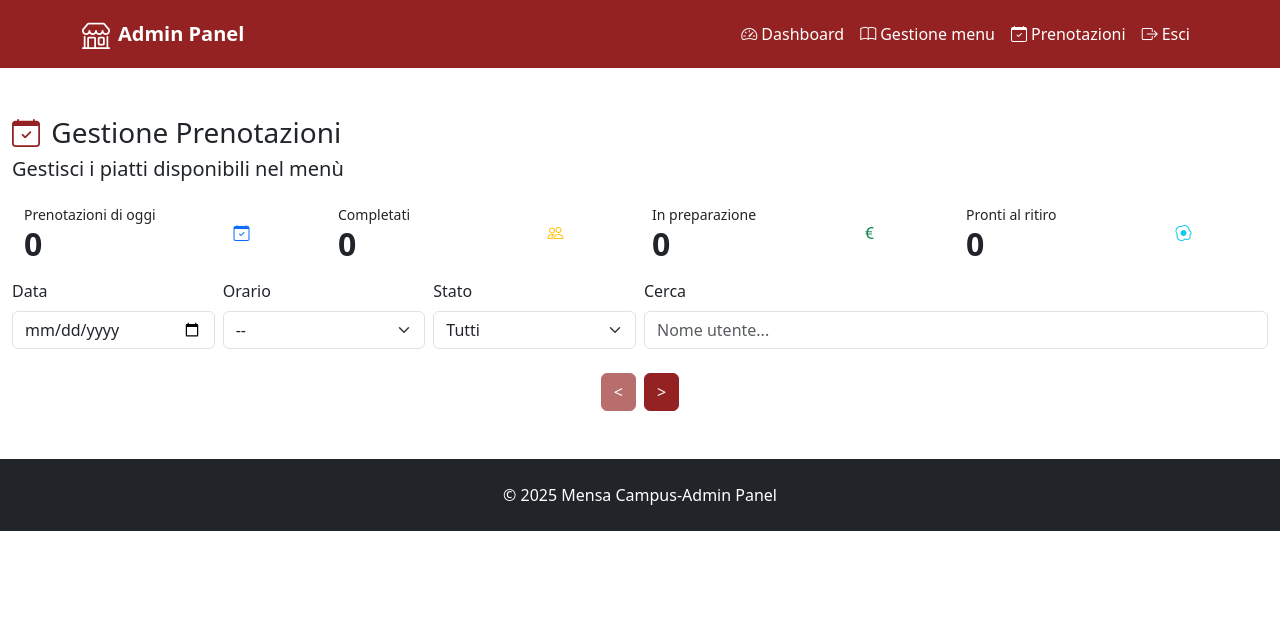
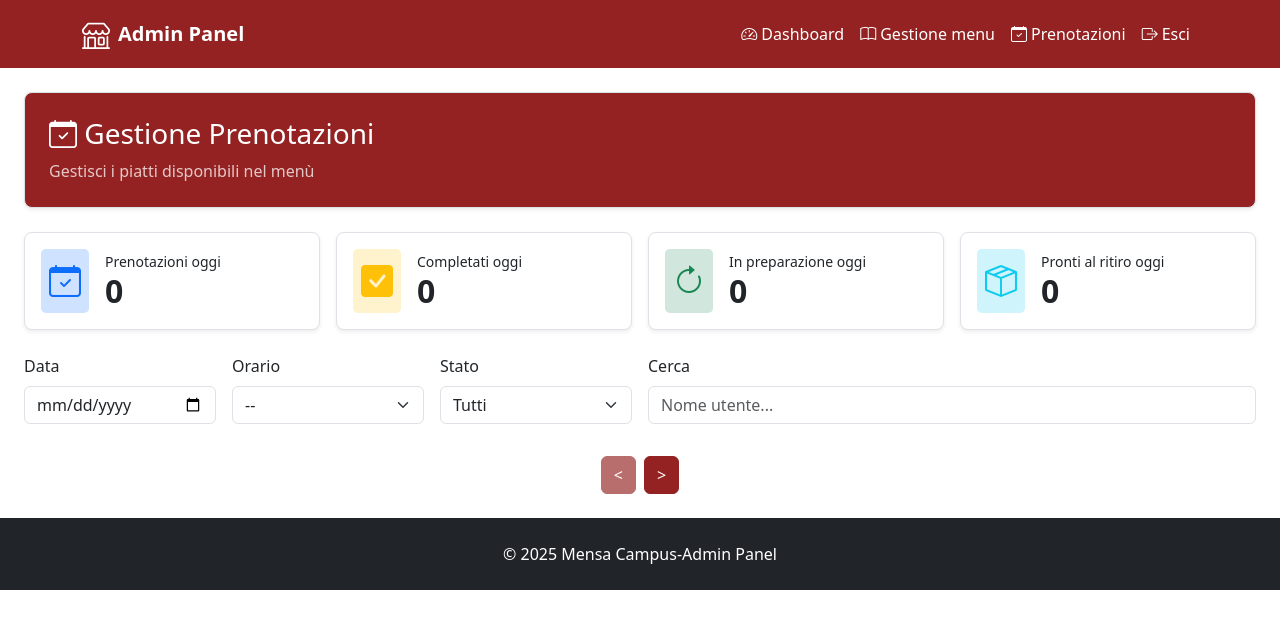
Before and after one commit to GreppiFilippo/Progetto-Web, a PHP site: page /admin-bookings.php in a window 1280 px wide. Shown: the top 629 px of the page. Run offline with PHP 8.4, Linux system fonts and the light colour scheme; the visitor is signed in with stand-in values (Sample User, id 1); data that the repository does not hold is empty.

Commit message:
improve layout and styling of booking management dashboard

```diff
--- a/www/js/admin-bookings.js
+++ b/www/js/admin-bookings.js
@@ -85,40 +85,38 @@ function renderBookingItem(booking) {
     const time = String(dt.getHours()).padStart(2, '0') + ":" + String(dt.getMinutes()).padStart(2, '0');
 
     return `
-        <div class="col-12 col-md-6 g-md-2">
-            <div class="card shadow-sm mb-2 h-100">
+        <div class="col-12 col-md-6">
+            <div class="card shadow-sm h-100">
                 <div class="card-body">
-                    <div class="d-flex justify-content-between align-items-center mb-2">
+                    <div class="d-flex justify-content-between align-items-center mb-3">
                         <h3 class="h6 mb-0 text-truncate">
                             #${booking.reservation_id} ${booking.first_name} ${booking.last_name}
                         </h3>
                         ${booking.badge || ''}
                     </div>
 
-                    <!-- Separatore -->
-                    <hr class="my-2">
+                    <hr class="my-3">
 
-                    <!-- Data/Ora sotto -->
-                    <div class="d-flex justify-content-between align-items-center">
+                    <div class="d-flex justify-content-between align-items-center mb-2">
                         <span>Data</span>
                         <span>${displayDate}</span>
                     </div>
 
-                    <div class="d-flex justify-content-between align-items-center">
+                    <div class="d-flex justify-content-between align-items-center mb-2">
                         <span>Ora</span>
                         <span>${time}</span>
                     </div>
 
-                    <div class="d-flex justify-content-between align-items-center">
+                    <div class="d-flex justify-content-between align-items-center mb-2">
                         Numero piatti
                         <span class="badge bg-secondary">${booking.num_dishes + " "+ booking.num_dishes == 1 ? "Piatto" : "Piatti"}</span>
                     </div>
-                    <div class="d-flex justify-content-between align-items-center">
+                    <div class="d-flex justify-content-between align-items-center mb-3">
                         <span>Totale</span>
                         <span>€ ${booking.total_amount}</span>
                     </div>
-                    <hr class="my-2">
-                    <div class="btn-group g-1 d-flex">
+                    <hr class="my-3">
+                    <div class="d-grid">
                         <button type="button" class="admin-btn btn btn-outline-primary" data-id="${booking.reservation_id}">
                             <i class="bi bi-eye"></i>
                             Dettagli
--- a/www/template/content-admin-bookings.php
+++ b/www/template/content-admin-bookings.php
@@ -1,50 +1,65 @@
-<main class="container-fluid my-5">
-    <header class="mb-3 text-center text-md-start">
-        <div class="row align-items-center">
-            <div class="col-12 col-md mb-1">
-                <h1 class="h3 mb-1">
-                    <i class="bi admin-icon bi-calendar-check me-1" aria-hidden="true"></i>
+<main class="container-fluid p-4">
+    <!-- Intestazione Dashboard -->
+    <header class="dashboard border rounded-3 p-4 mb-4 shadow-sm">
+        <h1 class="h3 mb-2 text-white">
+            <i class="bi admin-icon bi-calendar-check text-white" aria-hidden="true"></i>
             Gestione Prenotazioni
         </h1>
-                <p class="lead mb-0">Gestisci i piatti disponibili nel menù</p>
+        <p class="mb-0 opacity-75 text-white">Gestisci i piatti disponibili nel menù</p>
+    </header>
+
+    <!-- ICONS -->
+    <section class="row mb-4 g-3">
+        <div class="col-12 col-sm-6 col-lg-3">
+            <div class="bg-white border rounded-3 p-3 shadow-sm d-flex align-items-center">
+                <div class="bgicon bg-primary-subtle text-primary me-3">
+                    <i class="bi bi-calendar-check fs-2" aria-hidden="true"></i>
+                </div>
+                <div class="d-flex flex-column align-items-start justify-content-center">
+                    <label for="bookings" class="small">Prenotazioni oggi</label>
+                    <data id="bookings" value="47" class="h2 fw-bold mb-0">47</data>
                 </div>
             </div>
-    </header>
+        </div>
 
-    <!-- STATS -->
-    <!-- TODO integrare php -->
-    <section class="row mb-2 m-0">
-        <div class="mb-2 d-flex align-items-center col-md-3">
-            <div class="d-flex flex-column align-items-start justify-content-center col-6">
-                <label for="bookings" class="small">Prenotazioni di oggi</label>
-                <data id="bookings" value="47" class="h2 fw-bold mb-0">47</data>
+        <div class="col-12 col-sm-6 col-lg-3">
+            <div class="bg-white border rounded-3 p-3 shadow-sm d-flex align-items-center">
+                <div class="bgicon bg-warning-subtle text-warning me-3">
+                    <i class="bi bi-check-square-fill fs-2" aria-hidden="true"></i>
                 </div>
-            <i class="bi bi-calendar-check text-primary text-center col-6"></i>
-        </div>
-        <div class="mb-2 d-flex align-items-center col-md-3">
-            <div class="d-flex flex-column align-items-start justify-content-center col-6">
-                <label for="completed" class="small">Completati</label>
+                <div class="d-flex flex-column align-items-start justify-content-center">
+                    <label for="completed" class="small">Completati oggi</label>
                     <data id="completed" value="47" class="h2 fw-bold mb-0">342</data>
                 </div>
-            <i class="bi bi-people text-warning text-center col-6"></i>
             </div>
-        <div class="mb-2 d-flex align-items-center col-md-3">
-            <div class="d-flex flex-column align-items-start justify-content-center col-6">
-                <label for="preparing" class="small">In preparazione</label>
-                <data id="preparing" value="47" class="h2 fw-bold mb-0">1567.50</data>
         </div>
-            <i class="bi bi-currency-euro text-success text-center col-6"></i>
+
+        <div class="col-12 col-sm-6 col-lg-3">
+            <div class="bg-white border rounded-3 p-3 shadow-sm d-flex align-items-center">
+                <div class="bgicon bg-success-subtle text-success me-3">
+                    <i class="bi bi-arrow-clockwise fs-2" aria-hidden="true"></i>
                 </div>
-        <div class="mb-2 d-flex align-items-center col-md-3">
-            <div class="d-flex flex-column align-items-start justify-content-center col-6">
-                <label for="ready" class="small">Pronti al ritiro</label>
+                <div class="d-flex flex-column align-items-start justify-content-center">
+                    <label for="preparing" class="small">In preparazione oggi</label>
+                    <data id="preparing" value="47" class="h2 fw-bold mb-0"></data>
+                </div>
+            </div>
+        </div>
+
+        <div class="col-12 col-sm-6 col-lg-3">
+            <div class="bg-white border rounded-3 p-3 shadow-sm d-flex align-items-center">
+                <div class="bgicon bg-info-subtle text-info me-3">
+                    <i class="bi bi-box-seam fs-2" aria-hidden="true"></i>
+                </div>
+                <div class="d-flex flex-column align-items-start justify-content-center">
+                    <label for="ready" class="small">Pronti al ritiro oggi</label>
                     <data id="ready" value="47" class="h2 fw-bold mb-0">18</data>
                 </div>
-            <i class="bi bi-egg-fried text-info text-center col-6"></i>
+            </div>
         </div>
     </section>
 
-    <form class="row g-2 mb-2">
+    <form class="row g-3 mb-4">
         <div class="col-12 col-md-2">
             <label for="date" class="form-label">Data</label>
             <input type="date" id="date" class="form-control"></select>
@@ -73,16 +88,16 @@
     </form>
 
     <!-- DATA -->
-    <section id="booking_list" class="row m-0 g-2">
+    <section id="booking_list" class="row g-3">
     </section>
 
-    <div class="d-flex justify-content-center mt-3" id="pagination">
+    <div class="d-flex justify-content-center mt-4" id="pagination">
         <!-- bottoni paginazione generati da JS -->
     </div>
 
     <?php
-    if(isset($templateParams["js"])):
-        foreach($templateParams["js"] as $script):
+    if (isset($templateParams["js"])):
+        foreach ($templateParams["js"] as $script):
             ?>
             <script src="<?php echo $script; ?>" type="module"></script>
             <?php
```
Lines whose indentation alone changed are shown as unchanged.
